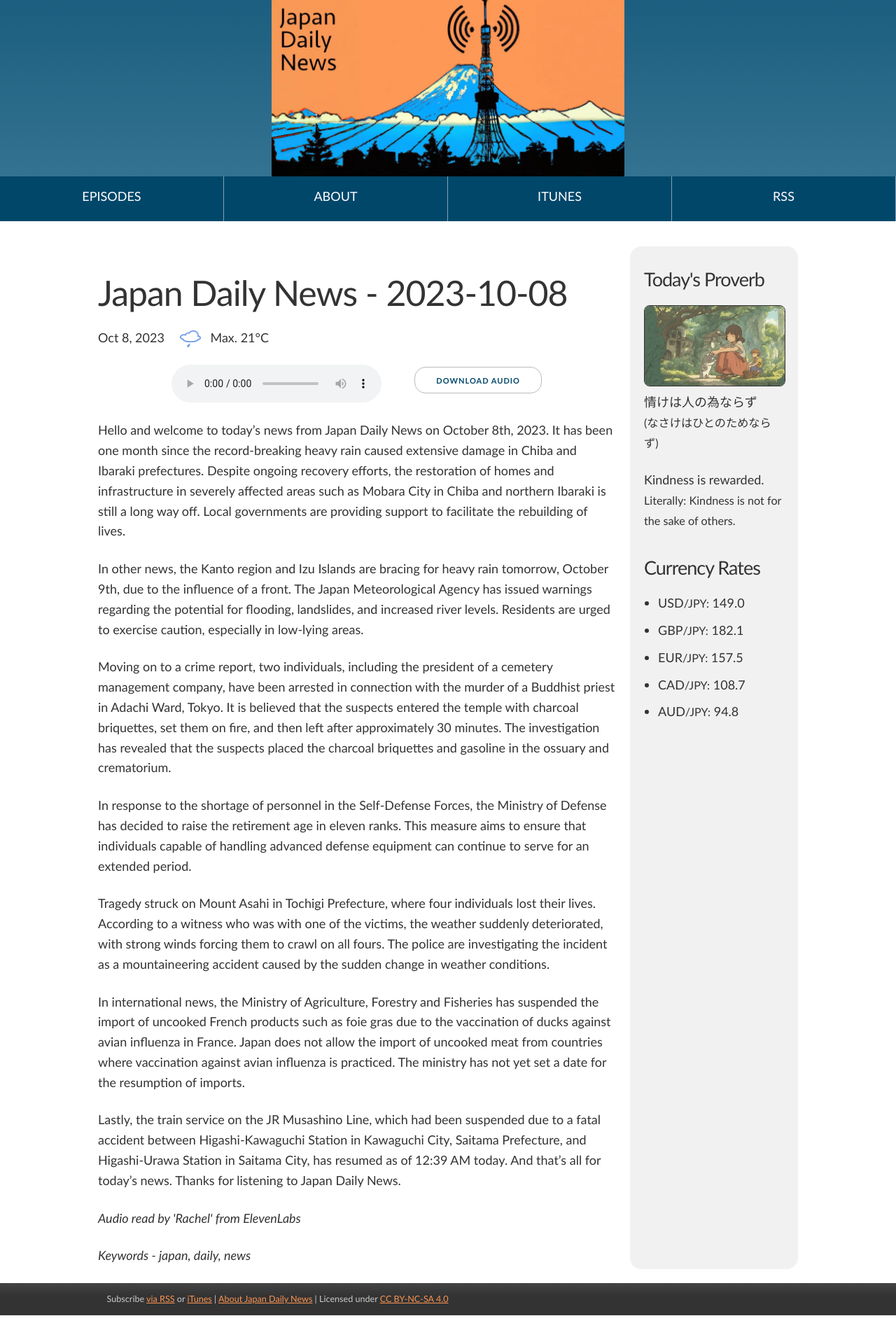
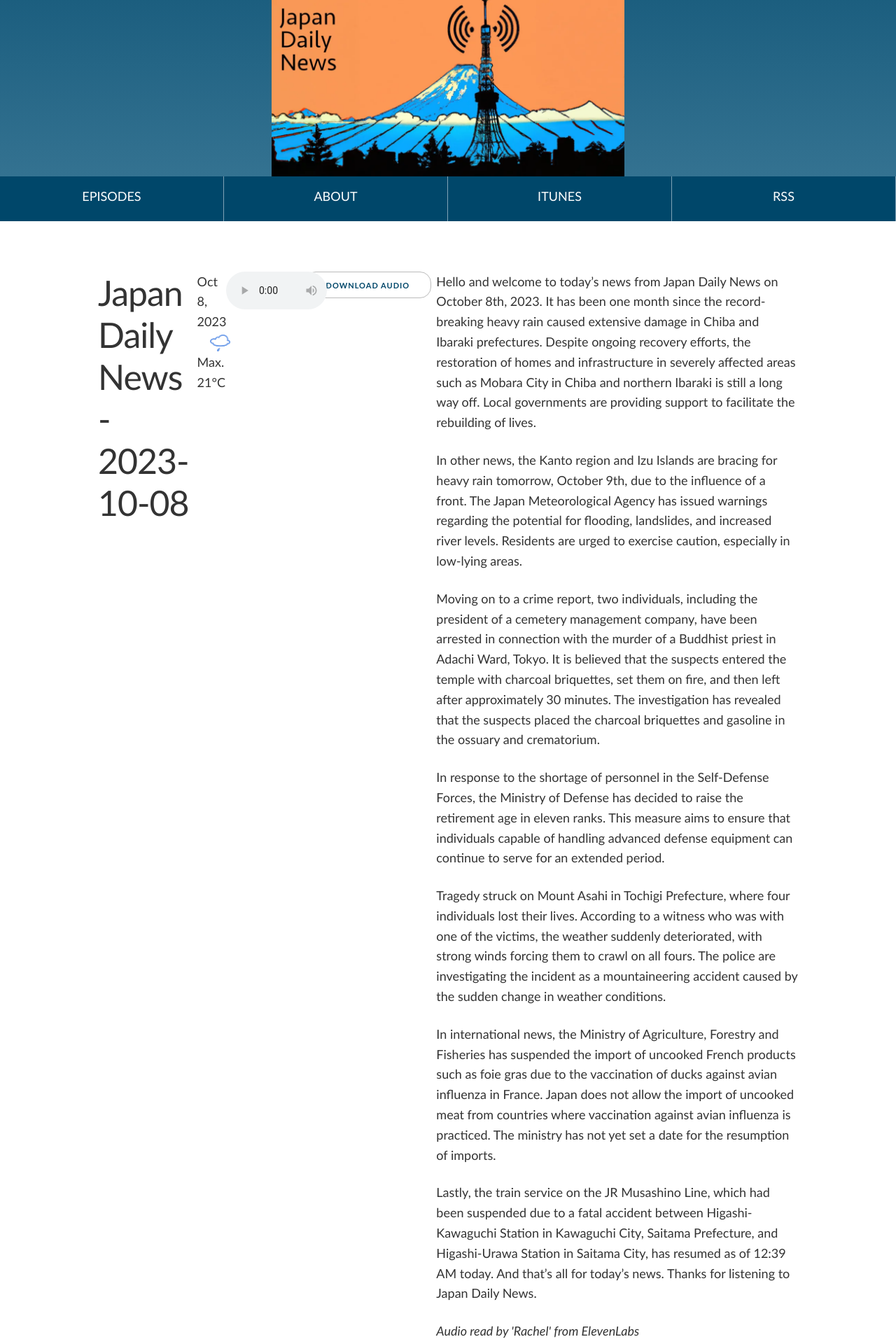
Before and after one commit to tagawa/JapanDailyNews, a Jekyll site: the page built from docs/index.html, in a window 1280 px wide. Shown: the top 1920 px of the page at 70% size. Built offline with Jekyll 4.4.1, drawn with Linux system fonts in a browser that asks for light colours; comment, search, counter and statistics services are not loaded; before the commit the page ends 1879 px from its top, so only the background shows below that.

Commit message:
Update _structure.scss

```diff
--- a/docs/_sass/base/_structure.scss
+++ b/docs/_sass/base/_structure.scss
@@ -76,13 +76,9 @@ footer p {
 
 /* Large Screens: Media Query */
 @media (min-width: 750px) {
-    .container {
+    article.container .post {
         display: flex;
         flex-wrap: nowrap;
-    }
-
-    .main-content {
-        flex: 3;
     }
 
     .sidebar {
```
